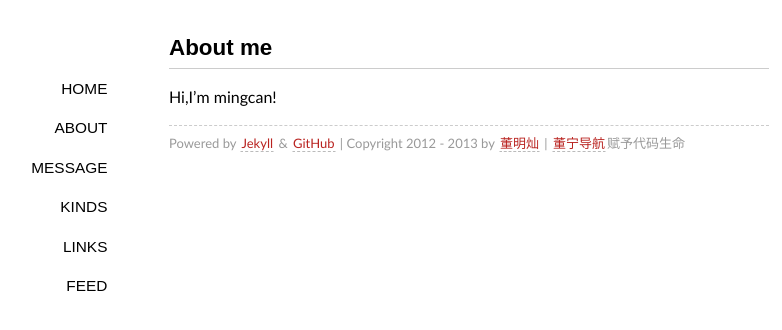
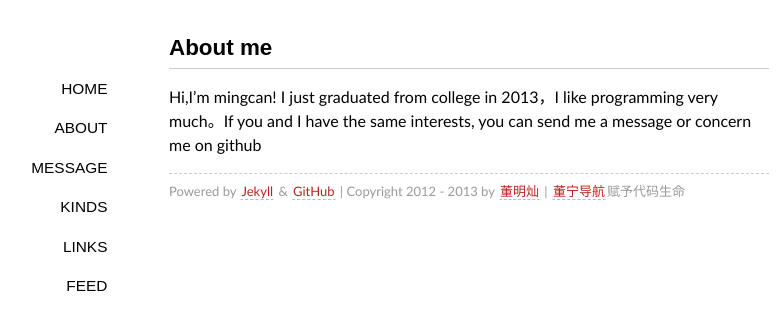
Before and after one commit to Lucces/demo, a Jekyll site: the page built from about/index.md, in a window 1280 px wide. Shown: the top 330 px of the page, without its empty margins (171-953 px from the left). Built offline with Jekyll 4.4.1, drawn with Linux system fonts in a browser that asks for light colours; some web fonts are replaced; comment, search, counter and statistics services are not loaded.

Commit message:
Update index.md

```diff
--- a/about/index.md
+++ b/about/index.md
@@ -4,4 +4,4 @@ layout: page
 comments: yes
 ---
 
-Hi,I'm mingcan!
+Hi,I'm mingcan! I just graduated from college in 2013，I like programming very much。If you and I have the same interests, you can send me a message or concern me on github
```
